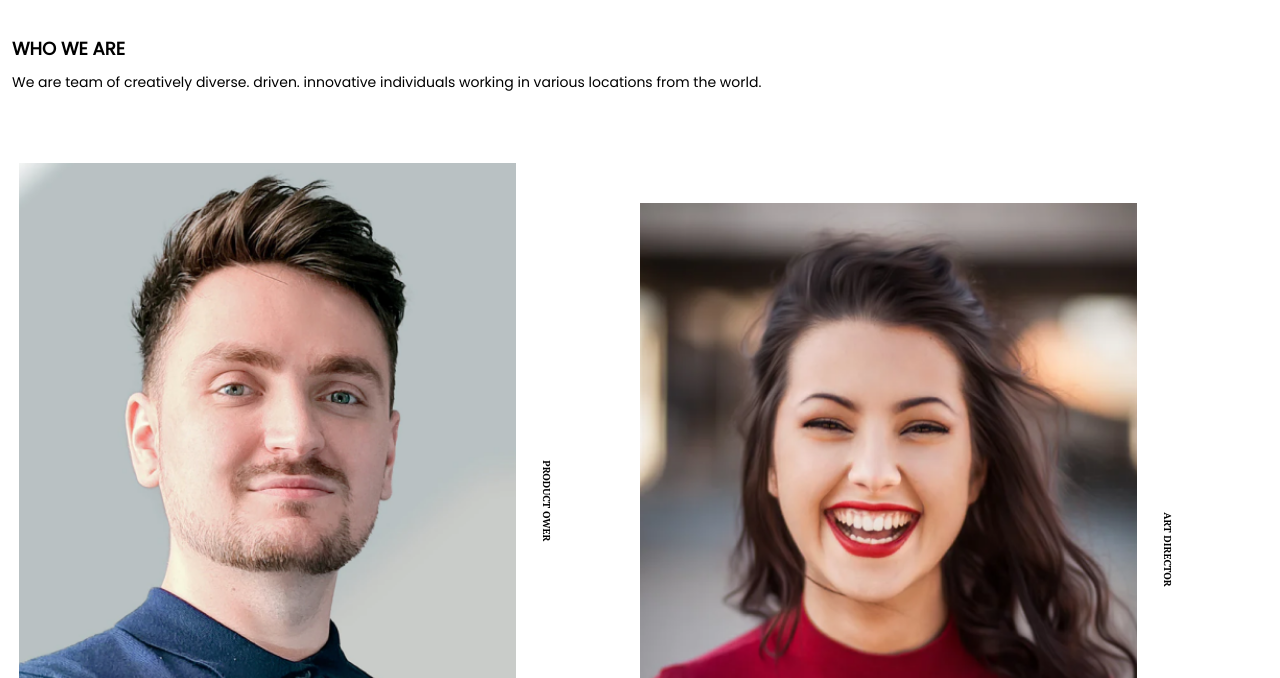
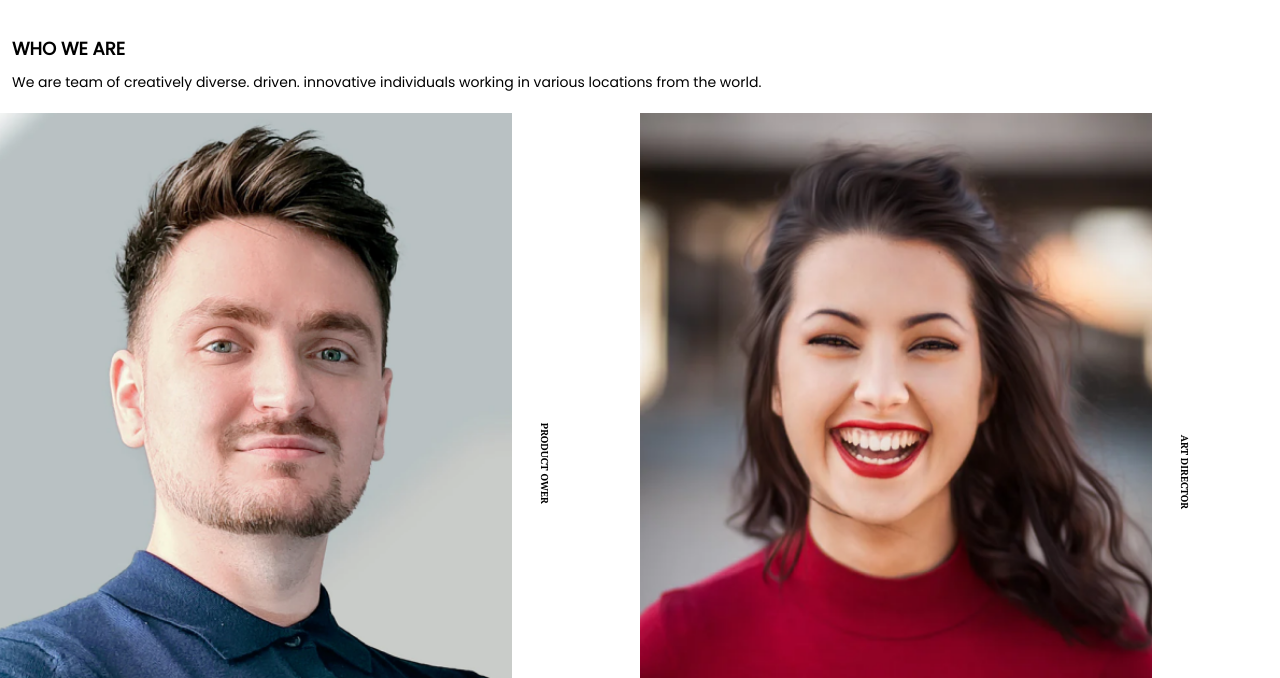
Before and after one commit to DanielBustillosVillar/pagina_de_equipo, a plain HTML site: page index.html in a window 1280 px wide. Shown: the part 122-800 px from the top of the page. Drawn offline with Linux system fonts and the light colour scheme.

Commit message:
Segndo Commit

```diff
--- a/css/estilos.css
+++ b/css/estilos.css
@@ -21,6 +21,7 @@
 }
 .mensaje{
     margin-top: 10px;
+    margin-bottom: 20px;
     margin-left: 12px;
     font-size: 14px;
     font-family: 'Poppins', sans-serif;
@@ -28,19 +29,15 @@
     line-height: 21px;
 }
 .miembros{
-    display: flex;
-    flex-wrap: wrap;
-    margin: 70px 19px;
+    display: grid;
+    grid-template-columns: repeat(2, 1fr);
 }
 
 .miembros .miembro:nth-child(2n){
-    margin-top: 40px;
+    /* margin-top: 40px; */
 }
 .miembro{
-    width: 50%;
-
-    /* display: flex;
-    flex-wrap: wrap; */
+    padding-bottom: 50px;
 }
 .img-miembro{
     width: 80%;
```
